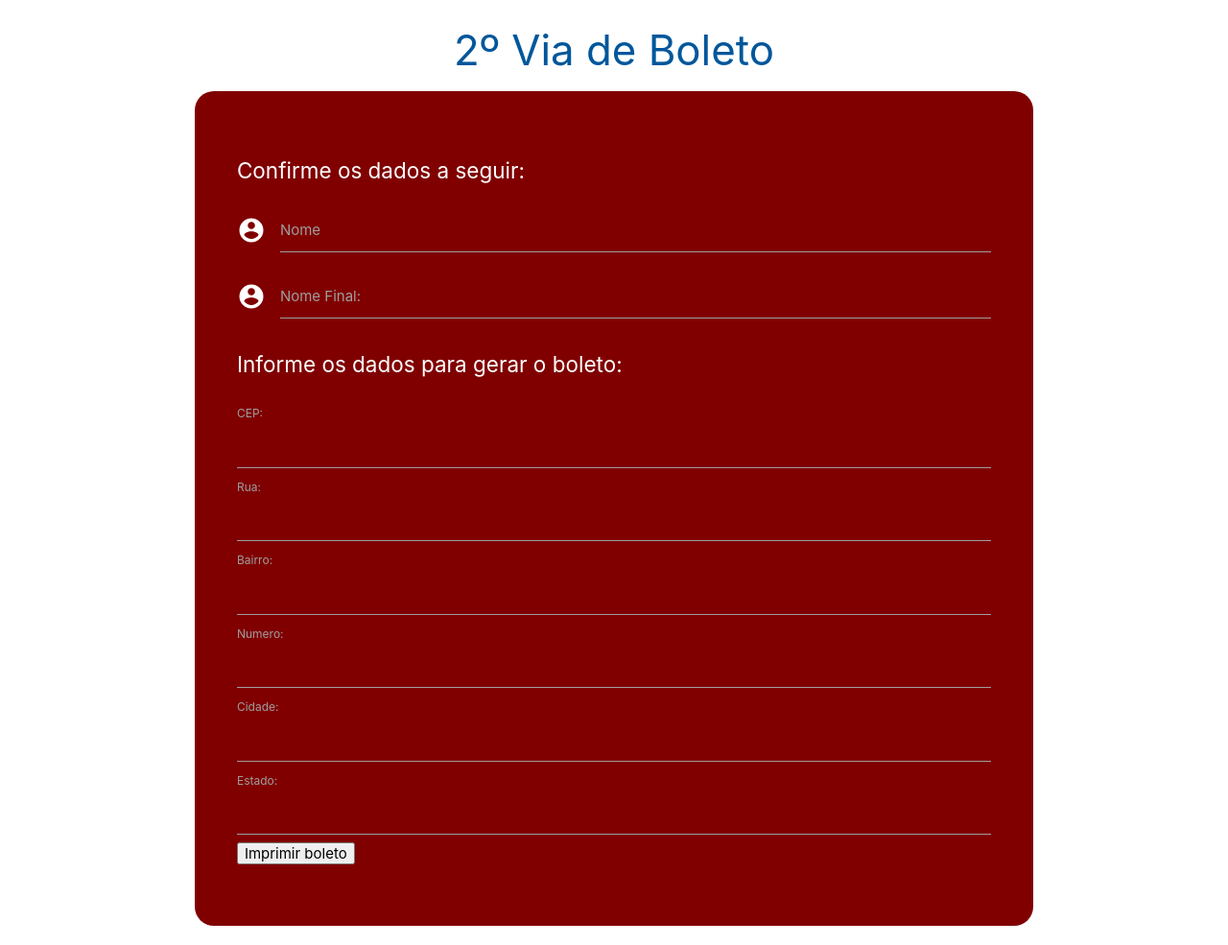
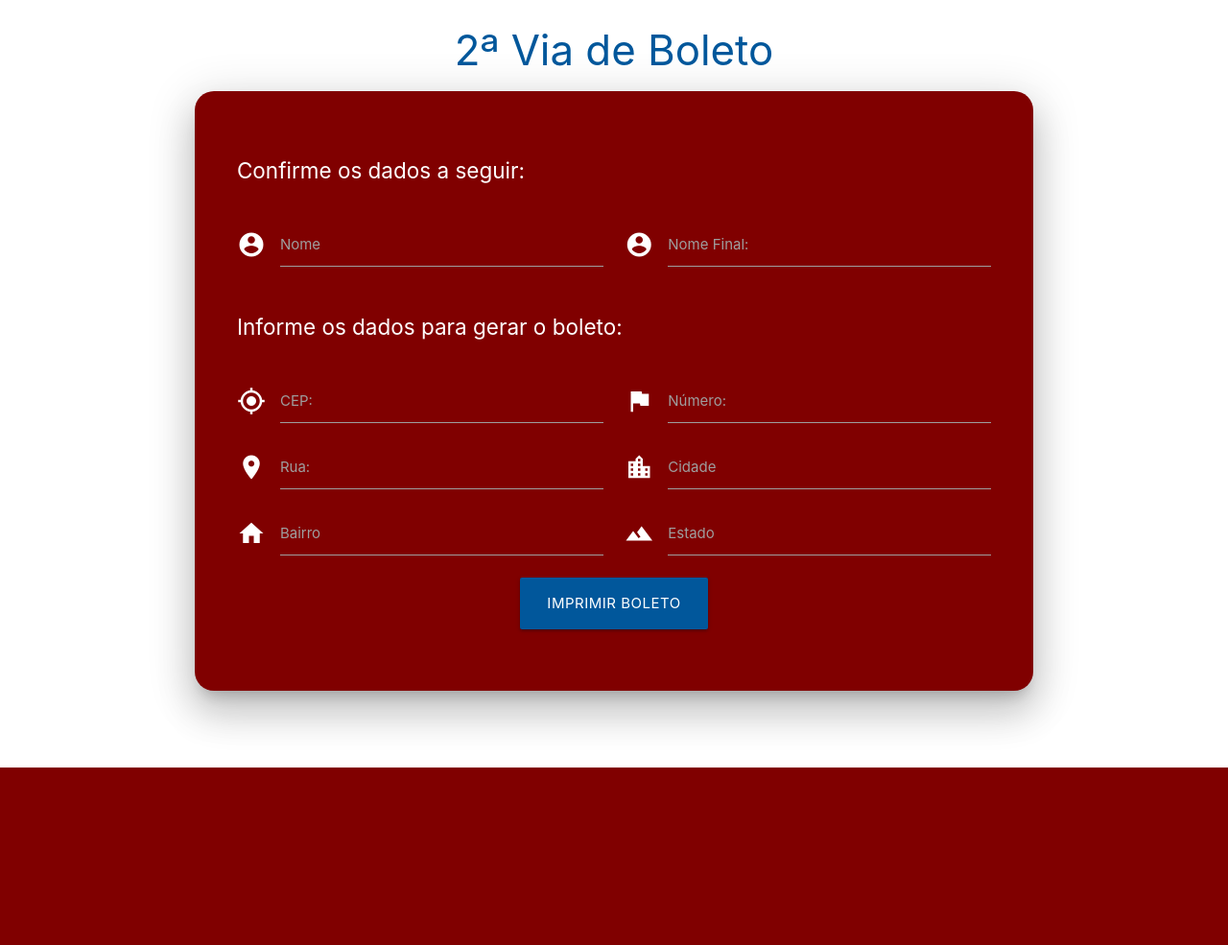
Before and after one commit to laripaiva/NeWay, a PHP site: page /user/segunda-via.php in a window 1280 px wide. Shown: the whole page at 96% size. After the commit the page ends 800 px from the top, so only its background shows below. Run offline with PHP 8.4, Linux system fonts and the light colour scheme.

Commit message:
[style] addin style to segunda via boleto page

```diff
--- a/user/segunda-via.php
+++ b/user/segunda-via.php
@@ -24,53 +24,70 @@ $nomef = filter_input(INPUT_GET, 'sobrenome');
     <div class="container">
         <div class="row">
             <div class="col l12">
-                <h3 class="center-align "> 2º Via de Boleto</h3>
-                <form name="ConfirmForm" class="formu" action="..\_app\Models\boleto_itau.php" method="post">
+                <h3 class="center-align "> 2ª Via de Boleto</h3>
+                <form name="ConfirmForm" class="formu z-depth-5" action="..\_app\Models\boleto_itau.php" method="post">
 
                     <p>Confirme os dados a seguir: </p>
+                    <div class="row">
+                        <div class="col l6">
+                            <div class="input-field ">
+                                <i class="material-icons prefix">account_circle</i>
+                                <input id="name" type="text" name="nome" value="<?php echo $nome;?>"/>
+                                <label for="name">Nome</label>
+                            </div>
+                        </div>
 
-                    <div class="input-field ">
-                        <i class="material-icons prefix">account_circle</i>
-                        <input id="name" type="text" name="nome" value="<?php echo $nome;?>"/>
-                        <label for="name">Nome</label>
+                        <div class="col l6">
+                            <div class="input-field ">
+                                <i class="material-icons prefix">account_circle</i>
+                                <input id="nmf" type="text" name="nome_final" value="<?php echo $nomef;?>"/>
+                                <label for="nmf">Nome Final:</label>
+                            </div>
+                        </div>
+                        <div class="col l12 m12 s12">
+                            <p>Informe os dados para gerar o boleto: </p>
+                        </div>
+
+                        <div class="col l6">
+                            <div class="input-field ">
+                                <i class="material-icons prefix">my_location</i>
+                                <input type="text" name="CEP" id="cep" value="" size="10" maxlength="9" onblur="pesquisacep(this.value);"/>
+                                <label for="cep">CEP:</label>
+                            </div>
+                            <div class="input-field ">
+                                <i class="material-icons prefix">location_on</i>
+                                <input type="text" name="endereco" id="rua"/>
+                                <label for="rua">Rua:</label>
+                            </div>
+                            <div class="input-field ">
+                                <i class="material-icons prefix">home</i>
+                                <input type="text" name="bairro" id="bairro"/>
+                                <label for="bairro">Bairro</label>
+                            </div>
+
+                        </div>
+                        <div class="col l6">
+                            <div class="input-field ">
+                                <i class="material-icons prefix">assistant_photo</i>
+                                <input type="number" name="numero" id="num" />
+                                <label for="num">Número:</label>
+                            </div>
+                            <div class="input-field ">
+                                <i class="material-icons prefix">location_city</i>
+                                <input type="text" name="cidade" id="cidade"/>
+                                <label for="cidade">Cidade</label>
+                            </div>
+                            <div class="input-field ">
+                                <i class="material-icons prefix">landscape</i>
+                                <input type="text" name="estado" id="uf"/>
+                                <label for="uf">Estado</label>
+                            </div>
+                        </div>
+                        <div class="col l12 m12 s12 center-align">
+                        <input class="center-align btn-large  light-blue darken-4" type="submit" name="UserRegister" value="Imprimir boleto"/>
                     </div>
-                    <div class="input-field ">
-                        <i class="material-icons prefix">account_circle</i>
-                        <input type="text" name="nome_final" value="<?php echo $nomef;?>"/>
-                        <label for="nome_final">Nome Final:</label>
                     </div>
-                    <p>Informe os dados para gerar o boleto: </p>
-                    <div class="row">
-                        <div class="col l12">
-                            <label>
-                                <span>CEP:</span>
-                                <input type="text" name="CEP" id="cep" value="" size="10" maxlength="9"
-                                onblur="pesquisacep(this.value);"/>
-                            </label>
 
-                            <label>
-                                <span>Rua:</span>
-                                <input type="text" name="endereco" id="rua"/>
-                            </label>
-                            <label>
-                                <span>Bairro:</span>
-                                <input type="text" name="bairro" id="bairro"/>
-                            </label>
-                            <label>
-                                <span>Numero:</span>
-                                <input type="number" name="numero" />
-                            </label>
-                            <label>
-                                <span>Cidade:</span>
-                                <input type="text" name="cidade" id="cidade"/>
-                            </label>
-                            <label>
-                                <span>Estado:</span>
-                                <input type="text" name="estado" id="uf"/>
-                            </label>
-                            <input type="submit" name="UserRegister" value="Imprimir boleto"/>
-                        </div>
-                    </div>
                 </form>
             </div>
         </div>
```
